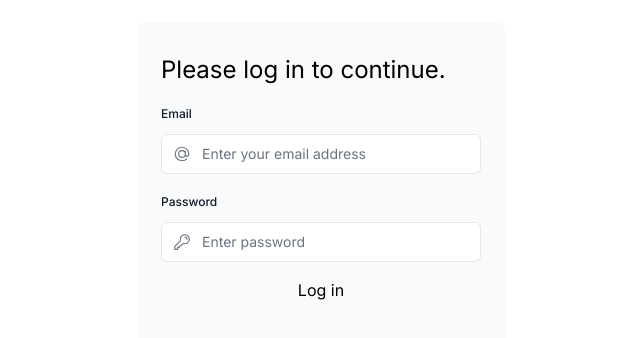
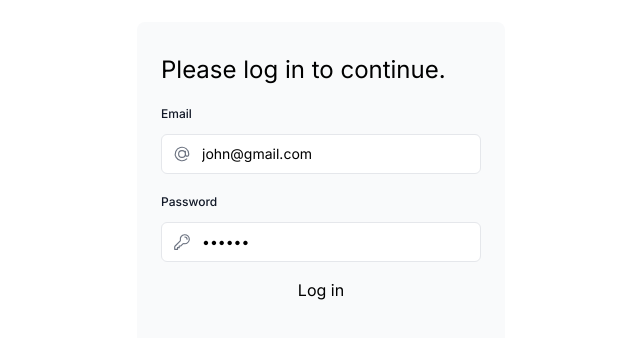
Before and after one commit to torobucci/shop.co, a Next.js app: page /login in a window 1280 px wide. Shown: the part 140-478 px from the top of the page, without its empty margins (319-959 px from the left). Built offline with nearby package versions, Linux system fonts and the light colour scheme; no server answers.

Commit message:
prepare app for deployment, prefiilled default user and email

```diff
--- a/ui/login/login_form.tsx
+++ b/ui/login/login_form.tsx
@@ -15,6 +15,8 @@
 export default function LoginForm() {
   // const [errorMessage, dispatch] = useFormState(authenticate, undefined);
   const dispatch = useDispatch();
+  const [email,setEmail] = useState('john@gmail.com')
+  const [password,setPassword] = useState('123456')
   const [errorMessage, setErrorMessage] = useState('');
 
   const handleSubmit = async (event: React.FormEvent<HTMLFormElement>) => {
@@ -52,7 +54,9 @@
                 type="email"
                 name="email"
                 placeholder="Enter your email address"
+                onChange={(e)=>setEmail(e.target.value)}
                 required
+                value={email}
               />
               <AtSymbolIcon className="pointer-events-none absolute left-3 top-1/2 h-[18px] w-[18px] -translate-y-1/2 text-gray-500 peer-focus:text-gray-900" />
             </div>
@@ -73,6 +77,8 @@
                 placeholder="Enter password"
                 required
                 minLength={6}
+                onChange={(e)=>setPassword(e.target.value)}
+                value={password}
               />
               <KeyIcon className="pointer-events-none absolute left-3 top-1/2 h-[18px] w-[18px] -translate-y-1/2 text-gray-500 peer-focus:text-gray-900" />
             </div>
```
Also changed, not shown: 1 other file (tests, documents, lock files or other folders).
